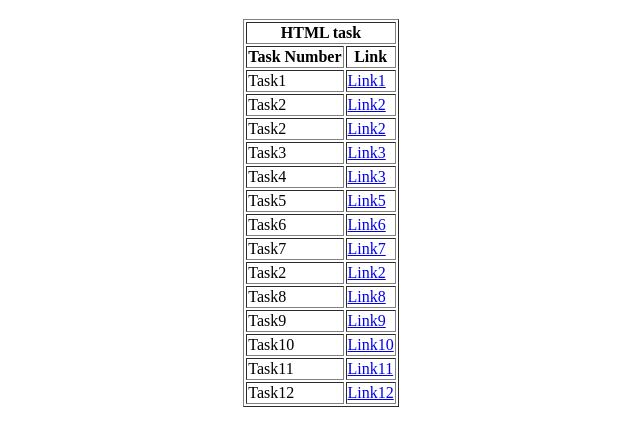
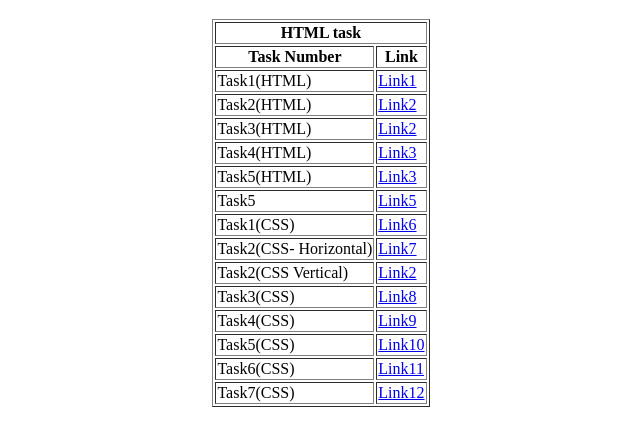
Before and after one commit to Santhosh071/HTML-and-CSS-Tasks, a plain HTML site: page index.html in a window 1280 px wide. Shown: the part 61-506 px from the top of the page, without its empty margins (319-959 px from the left). Drawn offline with Linux system fonts and the light colour scheme.

Commit message:
Update index.html

```diff
--- a/index.html
+++ b/index.html
@@ -18,23 +18,23 @@
             </tr>
 
             <tr>
-                <td>Task1</td>
+                <td>Task1(HTML)</td>
                 <td><a href="./task1(html).html">Link1</a></td>
             </tr>
             <tr>
-                <td>Task2</td>
+                <td>Task2(HTML)</td>
                 <td><a href="./task2(html).html">Link2</a></td>
             </tr>
             <tr>
-                <td>Task2</td>
+                <td>Task3(HTML)</td>
                 <td><a href="./task2(html).html">Link2</a></td>
             </tr>
             <tr>
-                <td>Task3</td>
+                <td>Task4(HTML)</td>
                 <td><a href="./task3(html).html">Link3</a></td>
             </tr>
             <tr>
-                <td>Task4</td>
+                <td>Task5(HTML)</td>
                 <td><a href="./task4(html).html">Link3</a></td>
             </tr>
             <tr>
@@ -42,35 +42,35 @@
                 <td><a href="./task5(html).html">Link5</a></td>
             </tr>
             <tr>
-                <td>Task6</td>
+                <td>Task1(CSS)</td>
                 <td><a href="./task1(css).html">Link6</a></td>
             </tr></var></var>
             <tr>
-                <td>Task7</td>
+                <td>Task2(CSS- Horizontal)</td>
                 <td><a href="./task2(horizontal)(css).html">Link7</a></td>
             </tr>
             <tr>
-                <td>Task2</td>
+                <td>Task2(CSS Vertical)</td>
                 <td><a href="./task2(vertical)(css).html">Link2</a></td>
             </tr>
             <tr>
-                <td>Task8</td>
+                <td>Task3(CSS)</td>
                 <td><a href="./task3(css).html">Link8</a></td>
             </tr>
             <tr>
-                <td>Task9</td>
+                <td>Task4(CSS)</td>
                 <td><a href="./task4(css).html">Link9</a></td>
             </tr>
             <tr>
-                <td>Task10</td>
+                <td>Task5(CSS)</td>
                 <td><a href="./task5(css).html">Link10</a></td>
             </tr>
             <tr>
-                <td>Task11</td>
+                <td>Task6(CSS)</td>
                 <td><a href="./task6(css).html">Link11</a></td>
             </tr>
             <tr>
-                <td>Task12</td>
+                <td>Task7(CSS)</td>
                 <td><a href="./task7(css).html">Link12</a></td>
             </tr>
 
```
